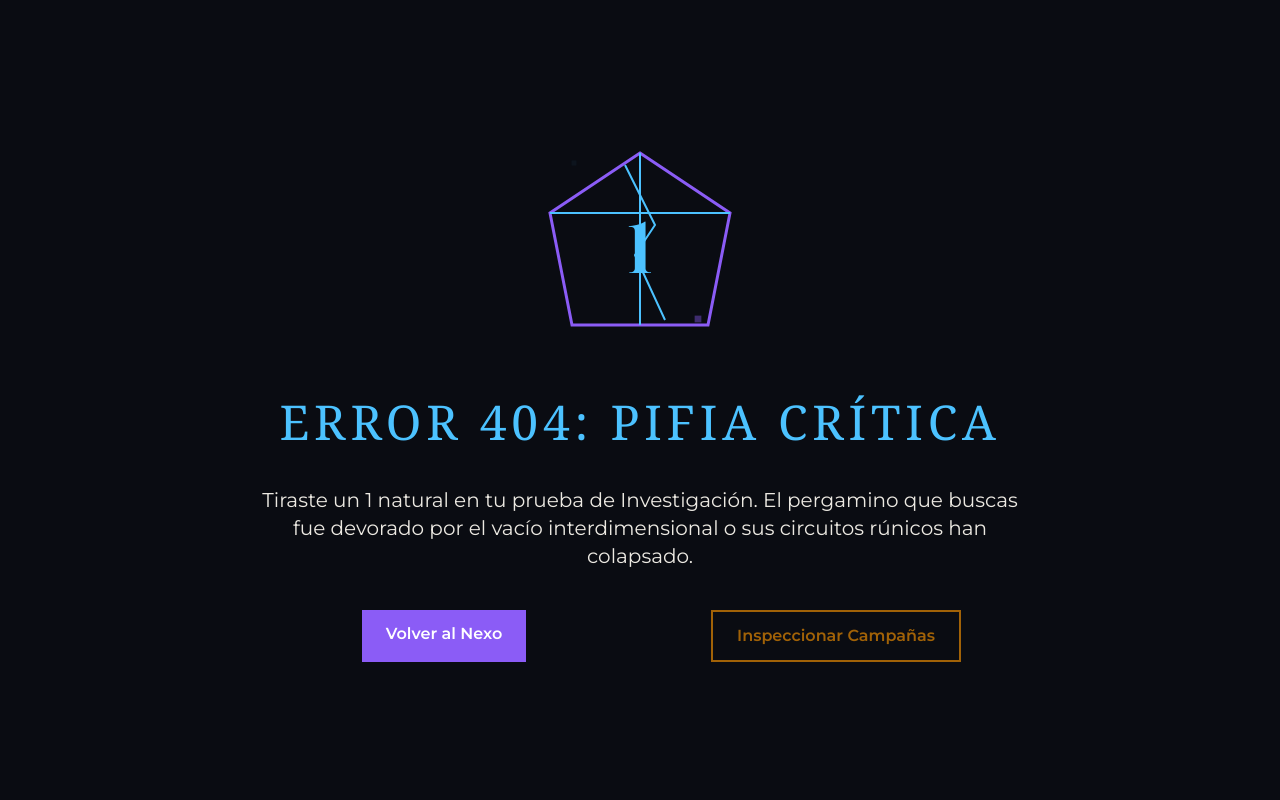
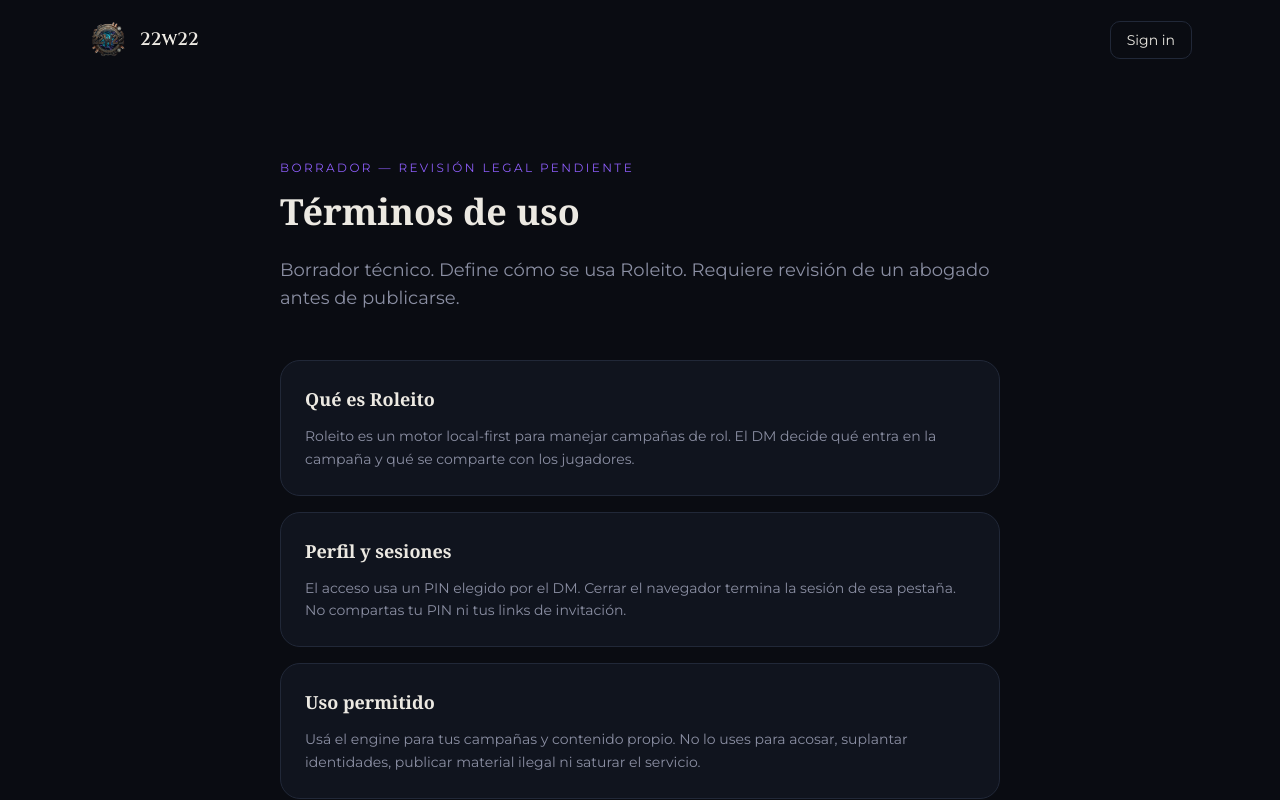
Before and after one commit to NachoLedesma33/roleito-22w22, a React (Vite) app in the folder apps/dm/: page /terms in a window 1280 px wide. Shown: the top 800 px of the page. Built offline with nearby package versions, Linux system fonts and the light colour scheme.

Commit message:
feat(legal): agregar paginas publicas de avisos

```diff
--- a/apps/dm/src/App.tsx
+++ b/apps/dm/src/App.tsx
@@ -45,6 +45,7 @@ const MemoryView = lazy(() => import('@/pages/MemoryView'));
 const PlaceholderPage = lazy(() => import('@/pages/PlaceholderPage'));
 const DmGuide = lazy(() => import('@/pages/DmGuide'));
 const Contact = lazy(() => import('@/pages/Contact'));
+const LegalPage = lazy(() => import('@/pages/LegalPage'));
 
 function Splash() {
   return (
@@ -95,6 +96,11 @@ function App() {
         <Route path="/login" element={<LoginRoute />} />
         <Route path="/guide" element={<DmGuide />} />
         <Route path="/contact" element={<Contact />} />
+        <Route path="/terms" element={<LegalPage kind="terms" />} />
+        <Route path="/privacy" element={<LegalPage kind="privacy" />} />
+        <Route path="/ai-notice" element={<LegalPage kind="ai" />} />
+        <Route path="/content-notice" element={<LegalPage kind="content" />} />
+        <Route path="/credits" element={<LegalPage kind="credits" />} />
         <Route path="/faq" element={<PlaceholderPage page="faq" />} />
         <Route path="/discord" element={<PlaceholderPage page="discord" />} />
         <Route path="/blog" element={<PlaceholderPage page="blog" />} />
--- /dev/null
+++ b/apps/dm/src/pages/LegalPage.tsx
@@ -0,0 +1,224 @@
+import { Link } from 'react-router-dom';
+import { useTranslation } from 'react-i18next';
+
+type LegalKind = 'terms' | 'privacy' | 'ai' | 'content' | 'credits';
+
+export default function LegalPage({ kind }: { kind: LegalKind }) {
+  const { t } = useTranslation();
+  const linkFocus =
+    'focus-visible:outline-none focus-visible:ring-2 focus-visible:ring-ring focus-visible:ring-offset-2 focus-visible:ring-offset-bg';
+
+  const pages: Record<LegalKind, { title: string; intro: string; sections: { title: string; body: string }[] }> = {
+    terms: {
+      title: t('legal.terms.title', 'Términos de uso'),
+      intro: t(
+        'legal.terms.intro',
+        'Borrador técnico. Define cómo se usa Roleito. Requiere revisión de un abogado antes de publicarse.'
+      ),
+      sections: [
+        {
+          title: t('legal.terms.scopeTitle', 'Qué es Roleito'),
+          body: t(
+            'legal.terms.scope',
+            'Roleito es un motor local-first para manejar campañas de rol. El DM decide qué entra en la campaña y qué se comparte con los jugadores.'
+          ),
+        },
+        {
+          title: t('legal.terms.accountsTitle', 'Perfil y sesiones'),
+          body: t(
+            'legal.terms.accounts',
+            'El acceso usa un PIN elegido por el DM. Cerrar el navegador termina la sesión de esa pestaña. No compartas tu PIN ni tus links de invitación.'
+          ),
+        },
+        {
+          title: t('legal.terms.useTitle', 'Uso permitido'),
+          body: t(
+            'legal.terms.use',
+            'Usá el engine para tus campañas y contenido propio. No lo uses para acosar, suplantar identidades, publicar material ilegal ni saturar el servicio.'
+          ),
+        },
+        {
+          title: t('legal.terms.filesTitle', 'Tus archivos'),
+          body: t(
+            'legal.terms.files',
+            'La base y los assets viven en la máquina donde corre el servidor. Hacer backups es tu responsabilidad.'
+          ),
+        },
+        {
+          title: t('legal.terms.changesTitle', 'Cambios'),
+          body: t(
+            'legal.terms.changes',
+            'Estos textos pueden cambiar. La versión publicada en el sitio es la que aplica desde su fecha de actualización.'
+          ),
+        },
+      ],
+    },
+    privacy: {
+      title: t('legal.privacy.title', 'Privacidad'),
+      intro: t(
+        'legal.privacy.intro',
+        'Borrador técnico. Explica qué datos maneja Roleito. Requiere revisión de un abogado antes de publicarse.'
+      ),
+      sections: [
+        {
+          title: t('legal.privacy.localTitle', 'Datos de campaña'),
+          body: t(
+            'legal.privacy.local',
+            'Las campañas, personajes, eventos y world state se guardan en la base local del servidor. No se envían a un proveedor externo salvo que actives una integración de IA.'
+          ),
+        },
+        {
+          title: t('legal.privacy.contactTitle', 'Formulario de contacto'),
+          body: t(
+            'legal.privacy.contact',
+            'Nombre, correo, asunto y mensaje se guardan 90 días, o 30 si se marca respondido. Solo los lee el equipo que administra Roleito. No es un canal de emergencias.'
+          ),
+        },
+        {
+          title: t('legal.privacy.logsTitle', 'Registros técnicos'),
+          body: t(
+            'legal.privacy.logs',
+            'El servidor puede registrar IP, hora y tipo de solicitud para limitar abusos y diagnosticar fallos. Los tokens de sesión viven en la pestaña del navegador.'
+          ),
+        },
+        {
+          title: t('legal.privacy.rightsTitle', 'Tus derechos'),
+          body: t(
+            'legal.privacy.rights',
+            'Podés pedir acceso, corrección o borrado de tus mensajes por el formulario de contacto. Los textos legales definitivos deben confirmar el alcance de esos derechos.'
+          ),
+        },
+      ],
+    },
+    ai: {
+      title: t('legal.ai.title', 'Aviso sobre IA'),
+      intro: t(
+        'legal.ai.intro',
+        'Borrador técnico. Explica cuándo interviene la IA. Requiere revisión de un abogado antes de publicarse.'
+      ),
+      sections: [
+        {
+          title: t('legal.ai.roleTitle', 'Qué hace'),
+          body: t(
+            'legal.ai.role',
+            'La IA redacta escenas, resume sesiones y sugiere eventos. Todo lo que escribe queda como propuesta hasta que el DM lo aprueba.'
+          ),
+        },
+        {
+          title: t('legal.ai.providerTitle', 'Proveedores'),
+          body: t(
+            'legal.ai.provider',
+            'Con proveedor local, el texto no sale de la máquina. Con proveedor externo, el texto de la campaña viaja a ese servicio; el tratamiento depende del contrato que tengas con él.'
+          ),
+        },
+        {
+          title: t('legal.ai.limitsTitle', 'Límites'),
+          body: t(
+            'legal.ai.limits',
+            'La IA es probabilística y puede equivocarse. Revisá siempre el resultado antes de aprobarlo. No es una fuente de consejos legales, médicos ni financieros.'
+          ),
+        },
+      ],
+    },
+    content: {
+      title: t('legal.content.title', 'Aviso sobre contenido'),
+      intro: t(
+        'legal.content.intro',
+        'Borrador técnico. Define responsabilidad sobre el contenido creado en Roleito. Requiere revisión de un abogado antes de publicarse.'
+      ),
+      sections: [
+        {
+          title: t('legal.content.ownershipTitle', 'Contenido del DM'),
+          body: t(
+            'legal.content.ownership',
+            'Las campañas, mapas, notas y personajes que cargues son tuyos. Roleito no reclama propiedad sobre ese contenido.'
+          ),
+        },
+        {
+          title: t('legal.content.responseTitle', 'Reportes'),
+          body: t(
+            'legal.content.response',
+            'Si encontrás contenido que vulnera estos términos, escribí por el formulario de contacto con el link o la referencia. El equipo puede revisarlo y retirarlo.'
+          ),
+        },
+        {
+          title: t('legal.content.assetsTitle', 'Assets de terceros'),
+          body: t(
+            'legal.content.assets',
+            'Los assets incluidos conservan la licencia de sus autores. La lista de créditos está en la sección Créditos.'
+          ),
+        },
+      ],
+    },
+    credits: {
+      title: t('legal.credits.title', 'Créditos'),
+      intro: t(
+        'legal.credits.intro',
+        'Programas y assets usados por Roleito. Las licencias completas están en el archivo NOTICE del repositorio.'
+      ),
+      sections: [
+        {
+          title: t('legal.credits.softwareTitle', 'Software'),
+          body: t(
+            'legal.credits.software',
+            'React, TypeScript, Vite, Tailwind CSS, Three.js, React Three Fiber, FastAPI, SQLAlchemy y SQLite. Cada proyecto mantiene su propia licencia.'
+          ),
+        },
+        {
+          title: t('legal.credits.assetsTitle', 'Assets'),
+          body: t(
+            'legal.credits.assets',
+            'Los mapas, audio y efectos bundled se listan en el archivo NOTICE con su fuente y licencia. Los archivos que subas vos no se incluyen ahí.'
+          ),
+        },
+      ],
+    },
+  };
+
+  const page = pages[kind];
+
+  return (
+    <div className="min-h-screen bg-bg text-ink" data-testid="legal-page" data-legal-kind={kind}>
+      <header className="relative z-10 bg-bg">
+        <div className="mx-auto flex max-w-6xl items-center justify-between px-6 py-5">
+          <Link to="/" className={`flex items-center gap-3 ${linkFocus}`}>
+            <img src="/ui/logo22w22.webp" alt="" aria-hidden="true" className="h-10 w-auto" />
+            <span className="font-display text-lg font-semibold">{t('app.name')}</span>
+          </Link>
+          <Link
+            to="/login"
+            className={`rounded-md border border-border px-4 py-2 text-sm transition-colors hover:bg-surface-2 ${linkFocus}`}
+          >
+            {t('landing.login', 'Ingresar')}
+          </Link>
+        </div>
+      </header>
+
+      <main className="mx-auto max-w-3xl px-6 py-20">
+        <p className="text-xs uppercase tracking-[0.2em] text-brand">{t('legal.draft', 'Borrador — revisión legal pendiente')}</p>
+        <h1 className="mt-4 text-4xl font-bold">{page.title}</h1>
+        <p className="mt-6 text-lg text-ink-muted">{page.intro}</p>
+
+        <div className="mt-12 grid gap-4">
+          {page.sections.map((section) => (
+            <section key={section.title} className="rounded-xl border border-border bg-surface p-6">
+              <h2 className="text-lg font-semibold">{section.title}</h2>
+              <p className="mt-3 text-sm leading-relaxed text-ink-muted">{section.body}</p>
+            </section>
+          ))}
+        </div>
+
+        <section className="mt-10 rounded-xl border border-brand/40 bg-surface p-6">
+          <h2 className="text-lg font-semibold">{t('dmGuide.contactTitle', '¿Quedó una duda?')}</h2>
+          <p className="mt-3 text-sm text-ink-muted">{t('dmGuide.contactBody')}</p>
+          <Link
+            to="/contact"
+            className={`mt-5 inline-block rounded-md bg-brand px-5 py-2 text-sm font-medium text-on-brand transition-colors hover:bg-brand-hover ${linkFocus}`}
+          >
+            {t('landing.nav.contact', 'Contacto')}
+          </Link>
+        </section>
+      </main>
+    </div>
+  );
+}
```
